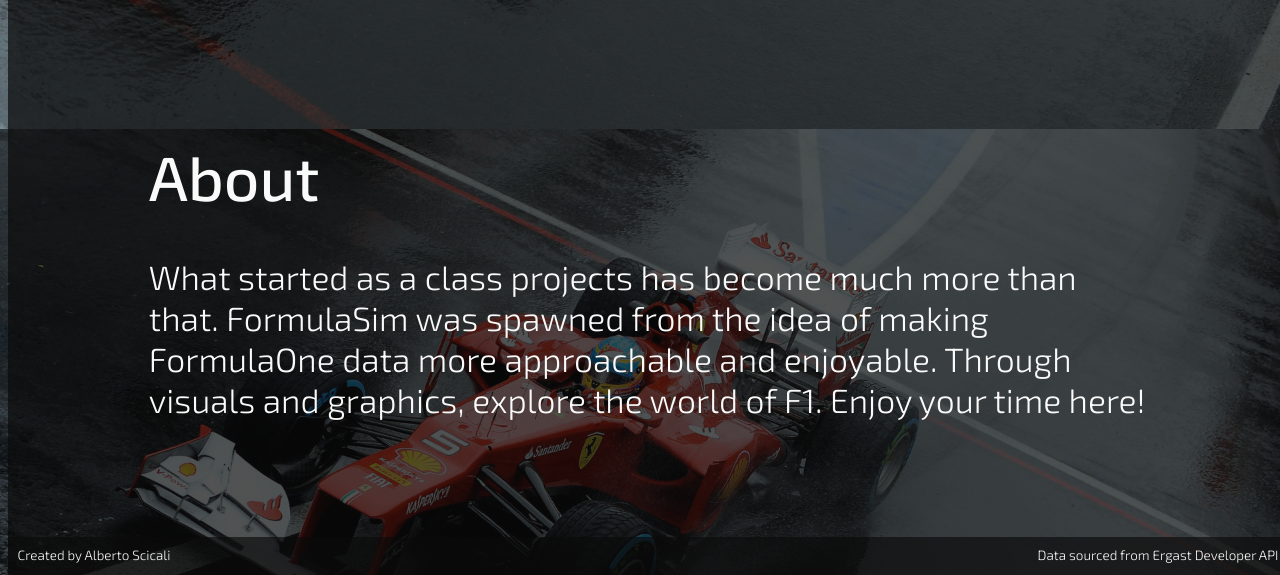
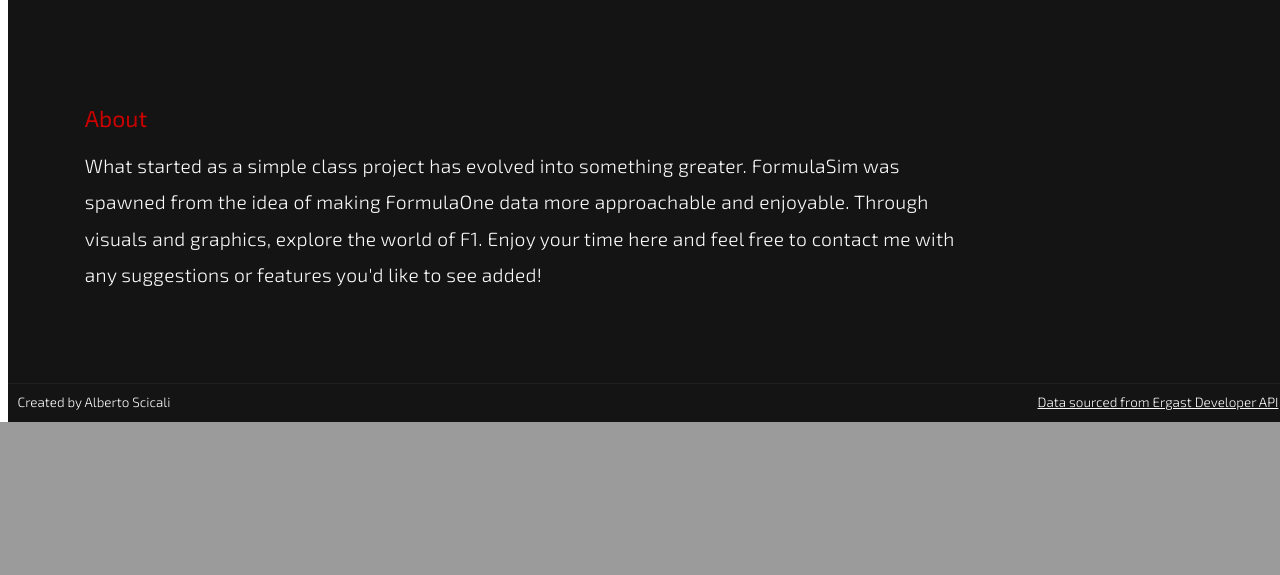
Before and after one commit to Ciccio99/FormulaSim, a Django app: page / in a window 1280 px wide. Shown: the part 671-1246 px from the top of the page. After the commit the page ends 1093 px from the top, so only its background shows below. Run offline with Django 3.2, Linux system fonts and the light colour scheme; parts of the project's set-up code (start-up, migrations or seed data) failed here and were passed over; some libraries are stand-ins or nearby versions.

Commit message:
Added some more UI stuff

```diff
--- a/formulaSite/formulaSim/static/formulaSim/homeStyle.css
+++ b/formulaSite/formulaSim/static/formulaSim/homeStyle.css
@@ -1,6 +1,5 @@
 @import url('resetStyle.css');
-@import url(http://fonts.googleapis.com/css?family=Exo+2:400,500,700,300);
-
+@import url(http://fonts.googleapis.com/css?family=Exo+2:700,300,400|Roboto+Condensed:400,700);
 
 html {
 	height: 100%;
@@ -22,7 +21,7 @@ h4{
 
 header{
 	width: 100%;
-	background-color: #131313;
+	background-color: rgba(20, 20, 20, 1);
 	height: 9rem;
 	display: flex;
 	justify-content: space-between;
@@ -51,7 +50,7 @@ body {
 }
 
 .background-image{
-	background: url("images/f1_ferrari_bg.jpg") no-repeat center center fixed;
+	background: url("images/f1_ferrari_bg_flipped.png") center center no-repeat;
 	-webkit-background-size: cover;
 	-moz-background-size: cover;
 	-o-background-size: cover;
@@ -76,7 +75,7 @@ body {
 }
 
 .header-title{
-	font: normal 500 4rem 'Exo 2', Arial, sans-serif;
+	font: normal 300 4rem 'Exo 2', Arial, sans-serif;
 }
 
 .formulaSim-logo{
@@ -138,7 +137,7 @@ body {
 */
 
 .splash-holder{
-	height: 58rem;
+	height: 60rem;
 	width: 100%;
 	position: relative;
 	display: block;
@@ -147,12 +146,15 @@ body {
 .splash-content-holder{
 	display: block;
 	position: absolute;
-	right: 5rem;
-	bottom: 12rem;
+	left: 8rem;
+	bottom: 15rem;
 }
 
 .splash-phrase{
-	font: normal 500 6.5rem 'Exo 2', Arial, sans-serif;
+	font: normal 700 9rem 'Roboto Condensed', Arial, sans-serif;
+	margin-left: -0.45rem;
+	letter-spacing: -0.03rem;
+	text-rendering: optimizeLegibility;
 
 }
 
@@ -168,7 +170,7 @@ body {
 	cursor: pointer;
 	width: 22rem;
 	height: 6rem;
-	margin: 1.5rem 0 0 .4rem;
+	margin: 2.5rem 0 0 0;
 }
 
 .splash-simulation-btn:hover{
@@ -180,10 +182,11 @@ body {
 */
 
 .about-holder{
-	height: 58rem;
+	height: 40rem;
 	width: 100%;
-	background-color: rgba(10, 10, 10, .7);
+	background-color: rgba(20, 20, 20, 1);
 	overflow: auto;
+	position: relative;
 	display: flex;
 	flex-direction: column;
 	justify-content: center;
@@ -191,47 +194,47 @@ body {
 
 .about-content-holder{
 	display: block;
-	width: 104rem;
-	margin: 0 auto 0 auto;
+	width: 70vw;
+	margin: 0 0 0 8rem;
+
 }
 
 .about-title{
-	font: normal 500 6.5rem 'Exo 2',Helvetica, Arial, sans-serif;
+	font: normal 500 2.4rem 'Exo 2',Helvetica, Arial, sans-serif;
+	color: #C90000;
 }
 
 .about-blerb{
 	color: #FAFAFA;
-	font: normal 300 3.5rem 'Exo 2',Helvetica, Arial, sans-serif;
+	font: normal 300 2rem 'Exo 2', Helvetica, Arial, sans-serif;
 	margin: 1.5rem 0 0 0;
+	line-height: 3.8rem;
+	letter-spacing: 0.03rem;
+	text-rendering: optimizeLegibility;
+
 }
 
 /*
 	Footer styling
 */
-/*
-.page-wrap {
-  min-height: 100%;
-  margin-bottom: -4rem;
-}
-.page-wrap:after {
-  content: "";
-  display: block;
-  height: 4rem;
-}
-*/
 
 footer{
+
 	font: normal 300 1.4rem 'Exo 2',Helvetica, Arial, sans-serif;
 	color: #FAFAFA;
-	background-color: rgba(10, 10, 10, .9);
+	background-color: rgba(20, 20, 20, 1);
 	box-sizing: border-box;
 	padding: 1rem;
 	height: 4rem;
 	width: 100%;
+	border-top: 1px solid rgba(128, 128, 128, 0.1);
 }
 
 .source-footer{
 	float: right;
+}
+.source-footer a{
+	color: inherit;
 }
 
 
--- a/formulaSite/formulaSim/templates/formulaSim/home.html
+++ b/formulaSite/formulaSim/templates/formulaSim/home.html
@@ -1,6 +1,6 @@
 <!DOCTYPE html>
 {% load staticfiles %}
-<html class='background-image'>
+<html >
 	<head>
 		<title>FormulaSim</title>
 		<link rel="stylesheet" type="text/css" href="{% static 'formulaSim/homeStyle.css' %}">
@@ -28,16 +28,17 @@
 
 		{% block mainContentBlock %}
 			<div id='Central_Content_Container'>
-				<div class='splash-holder'>
+				<div class='splash-holder background-image'>
 					<div class='splash-content-holder'>
-						<h1 class='splash-phrase'>F1 Data Reimagined</h1>
+						<h1 class='splash-phrase'>F1 DATA REIMAGINED</h1>
 						<button class='splash-simulation-btn btn-transitions' type="button" name="button" value="View Simulations" onclick="location.href = '/simulations'">View Simulations</button>
 					</div>
 				</div>
 				<div id='About_Page' class='about-holder'>
 					<div class='about-content-holder'>
 						<h1 class='about-title'>About</h1>
-						<p class='about-blerb'>What started as a class projects has become much more than that. FormulaSim was spawned from the idea of making FormulaOne data more approachable and enjoyable. Through visuals and graphics, explore the world of F1. Enjoy your time here!</p>
+						<p class='about-blerb'>What started as a simple class project has evolved into something greater.
+							FormulaSim was spawned from the idea of making FormulaOne data more approachable and enjoyable. Through visuals and graphics, explore the world of F1. Enjoy your time here and feel free to contact me with any suggestions or features you'd like to see added!</p>
 					</div>
 				</div>
 			</div>
@@ -46,7 +47,7 @@
 		<footer>
 			<div class="inner">
 				<span class='authore-footer footer-content'>Created by Alberto Scicali</span>
-				<span class='source-footer footer-content'>Data sourced from Ergast Developer API</span>
+				<span class='source-footer footer-content'><a href="http://ergast.com/mrd/" target='_blank'>Data sourced from Ergast Developer API</a></span>
 			</div>
     	</footer>
 	</body>
```
Also changed, not shown: formulaSite/formulaSim/static/formulaSim/simulationStyle.css (+4 -9 lines), formulaSite/formulaSim/templates/formulaSim/raceSim.html (+6 -1 lines), 1 other file.
